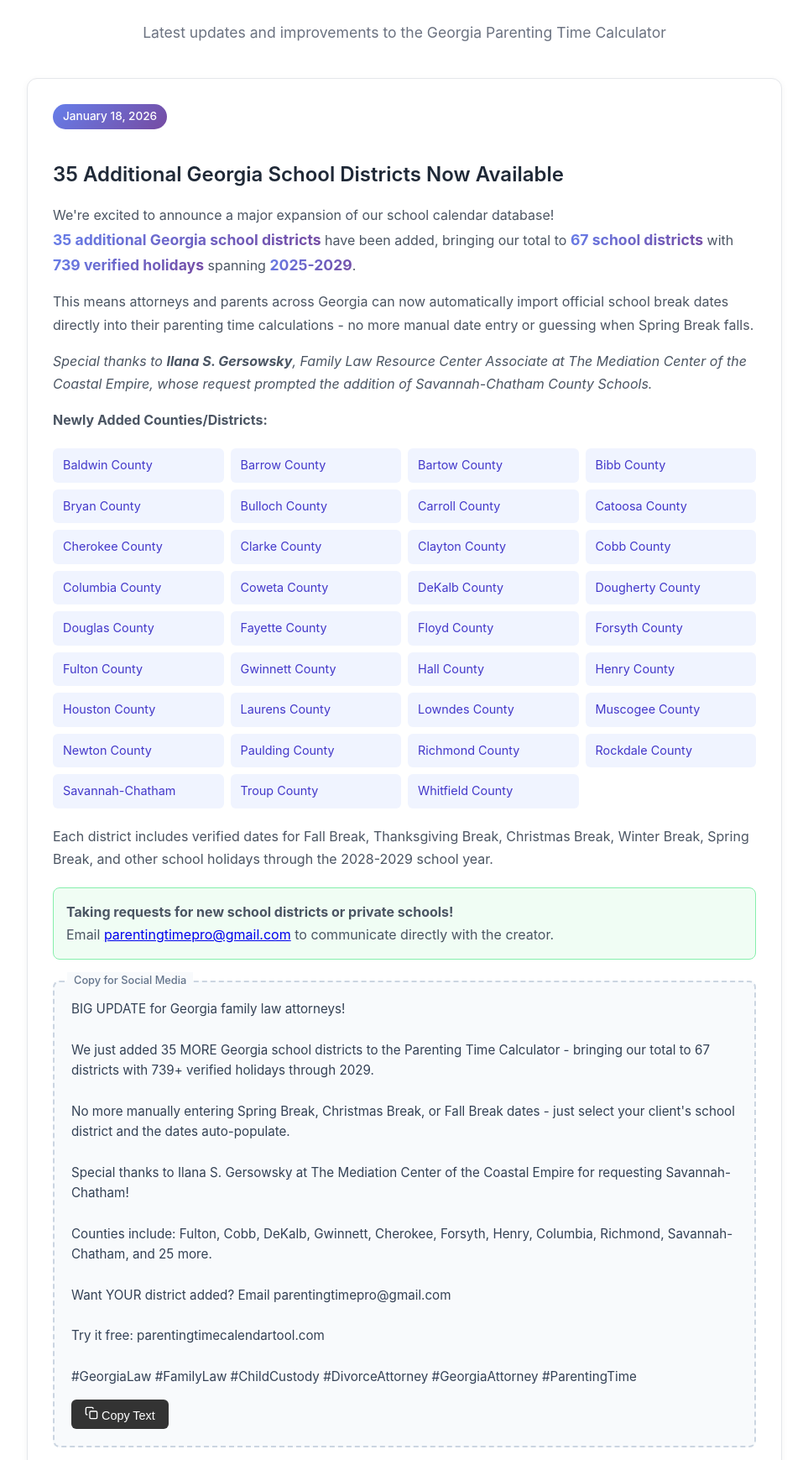
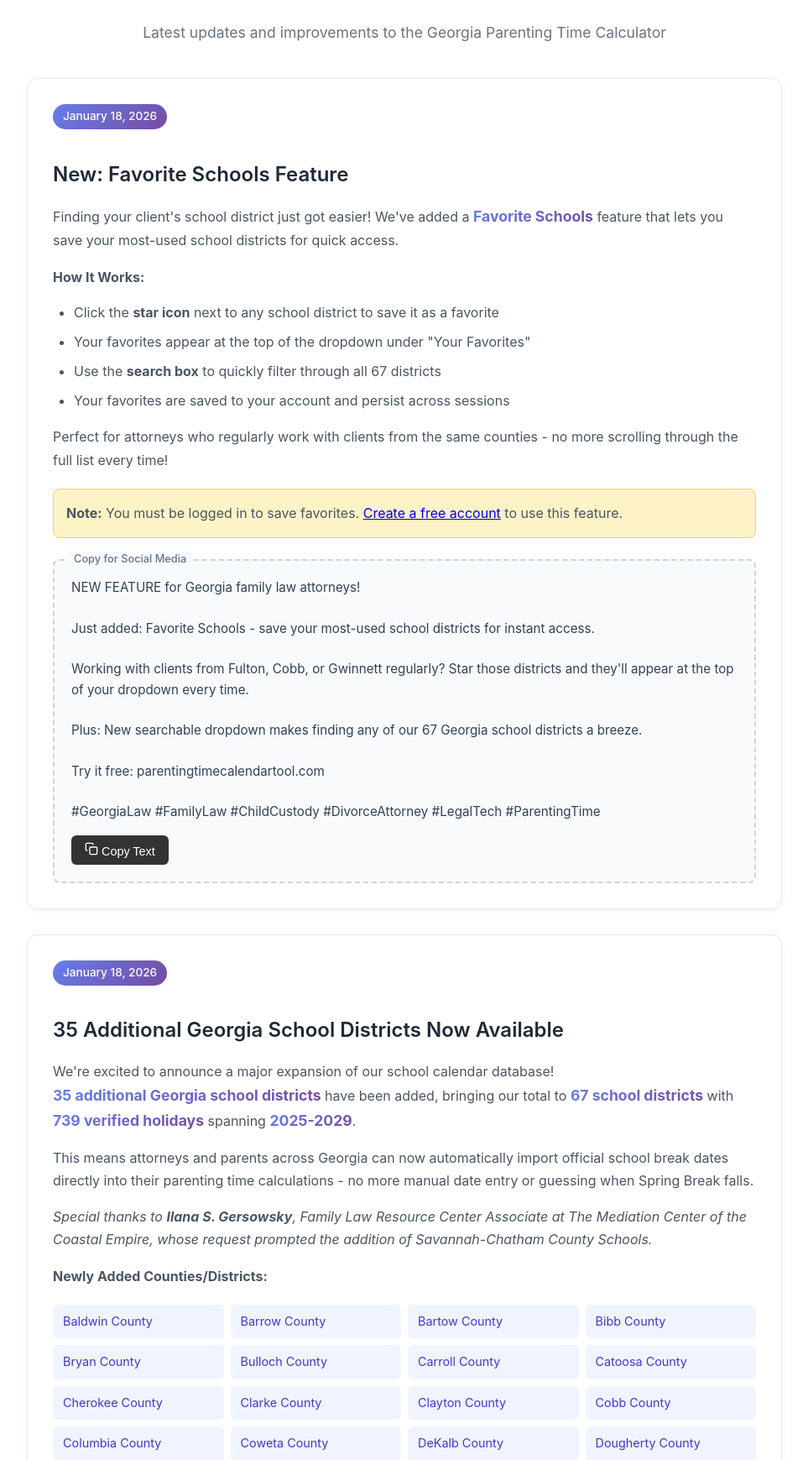
Before and after one commit to rwtrwt/PTCT2, a Flask app: page /announcements in a window 1280 px wide. Shown: the part 186-1925 px from the top of the page at 84% size, without its empty margins (158-1121 px from the left). Run offline with Flask 3, Linux system fonts and the light colour scheme.

Commit message:
Add announcement for new favorite schools feature
Add a new announcement card to the announcements page detailing the functionality, usage, and social media copy for the new favorite schools feature.

Replit-Commit-Author: Agent
Replit-Commit-Session-Id: 73a2aa5f-4887-4650-9b2e-9cc84e42989f
Replit-Commit-Checkpoint-Type: full_checkpoint
Replit-Commit-Event-Id: 800045d4-98e8-47b5-8acd-19b423dd4df6
Replit-Commit-Screenshot-Url: https://storage.googleapis.com/screenshot-production-us-central1/2b2ce3af-473d-4ebc-84fa-5a82b09f32b1/73a2aa5f-4887-4650-9b2e-9cc84e42989f/GqUvDIY

```diff
--- a/templates/announcements.html
+++ b/templates/announcements.html
@@ -155,6 +155,59 @@
 
     <div class="announcement-card">
         <span class="announcement-date">January 18, 2026</span>
+        <h2 class="announcement-title">New: Favorite Schools Feature</h2>
+
+        <div class="announcement-content">
+            <p>
+                Finding your client's school district just got easier! We've added a
+                <span class="highlight-stat">Favorite Schools</span> feature that lets you
+                save your most-used school districts for quick access.
+            </p>
+
+            <p><strong>How It Works:</strong></p>
+            <ul>
+                <li>Click the <strong>star icon</strong> next to any school district to save it as a favorite</li>
+                <li>Your favorites appear at the top of the dropdown under "Your Favorites"</li>
+                <li>Use the <strong>search box</strong> to quickly filter through all 67 districts</li>
+                <li>Your favorites are saved to your account and persist across sessions</li>
+            </ul>
+
+            <p>
+                Perfect for attorneys who regularly work with clients from the same counties -
+                no more scrolling through the full list every time!
+            </p>
+
+            <p style="background: #fef3c7; border: 1px solid #fcd34d; border-radius: 8px; padding: 15px; margin-top: 20px;">
+                <strong>Note:</strong> You must be logged in to save favorites.
+                <a href="{{ url_for('auth.register') }}">Create a free account</a> to use this feature.
+            </p>
+        </div>
+
+        <div class="social-copy-box">
+            <span class="social-copy-label">Copy for Social Media</span>
+            <div class="social-copy-text" id="socialCopy2">NEW FEATURE for Georgia family law attorneys!
+
+Just added: Favorite Schools - save your most-used school districts for instant access.
+
+Working with clients from Fulton, Cobb, or Gwinnett regularly? Star those districts and they'll appear at the top of your dropdown every time.
+
+Plus: New searchable dropdown makes finding any of our 67 Georgia school districts a breeze.
+
+Try it free: parentingtimecalendartool.com
+
+#GeorgiaLaw #FamilyLaw #ChildCustody #DivorceAttorney #LegalTech #ParentingTime</div>
+            <button class="copy-btn" onclick="copyToClipboard('socialCopy2', this)">
+                <svg width="16" height="16" viewBox="0 0 24 24" fill="none" stroke="currentColor" stroke-width="2">
+                    <rect x="9" y="9" width="13" height="13" rx="2" ry="2"></rect>
+                    <path d="M5 15H4a2 2 0 0 1-2-2V4a2 2 0 0 1 2-2h9a2 2 0 0 1 2 2v1"></path>
+                </svg>
+                Copy Text
+            </button>
+        </div>
+    </div>
+
+    <div class="announcement-card">
+        <span class="announcement-date">January 18, 2026</span>
         <h2 class="announcement-title">35 Additional Georgia School Districts Now Available</h2>
 
         <div class="announcement-content">
```
